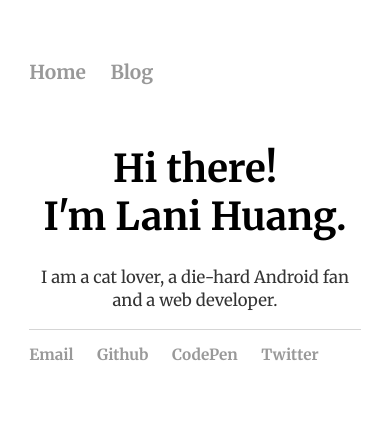
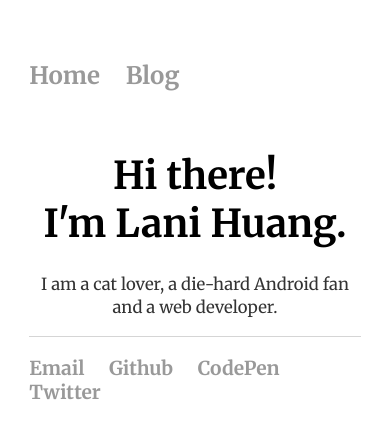
Before and after one commit to Skylani/Skylani.github.io, a Jekyll site: the page built from index.html, in a window 390 px wide. Shown: the top 439 px of the page. Built offline with Jekyll 4.4.1, drawn with Linux system fonts in a browser that asks for light colours.

Commit message:
change font size

```diff
--- a/css/main.css
+++ b/css/main.css
@@ -63,13 +63,6 @@ ul.posts li {
     text-align: center;
     margin-top: 60px;
   }
-}
-
-@media (max-width: 474px) {
-  nav ul, footer ul {
-    font-size: 1.2em;
-  }
-
   nav,
   .container,
   footer {
```
Also changed, not shown: 1 other file.
